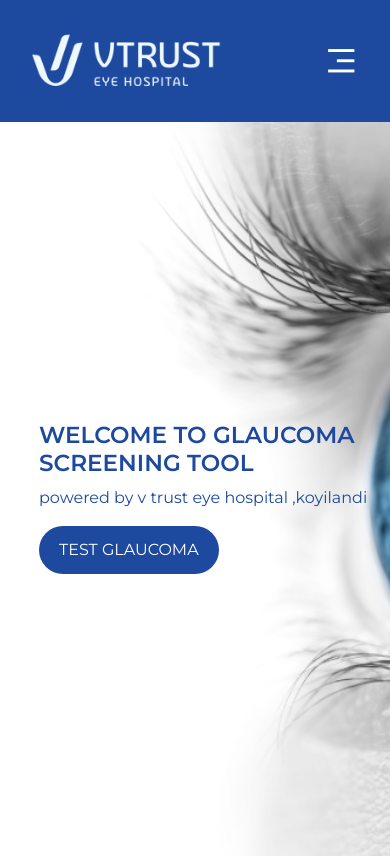
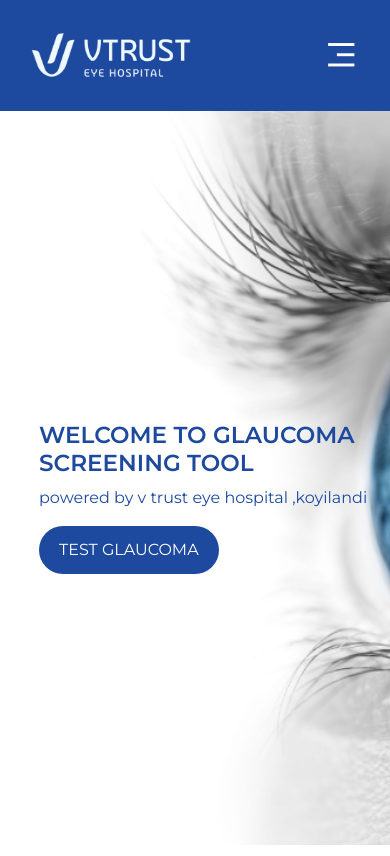
Before and after one commit to Shammaz77/survey, a plain HTML site: page index.html in a window 390 px wide. Drawn offline with nearby package versions, Linux system fonts and the light colour scheme.

Commit message:
logo size change

```diff
--- a/style.css
+++ b/style.css
@@ -210,4 +210,7 @@ body{
 	.thank-you {
     padding: 0px !important;
 }
+.logo-main {
+	width: 160px;
+	}
 }
```
